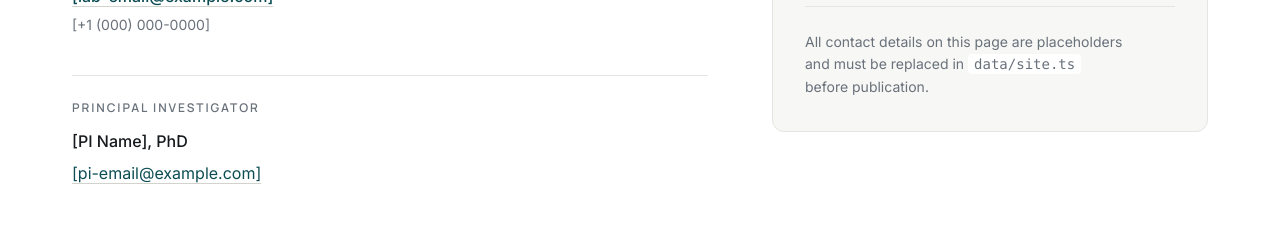
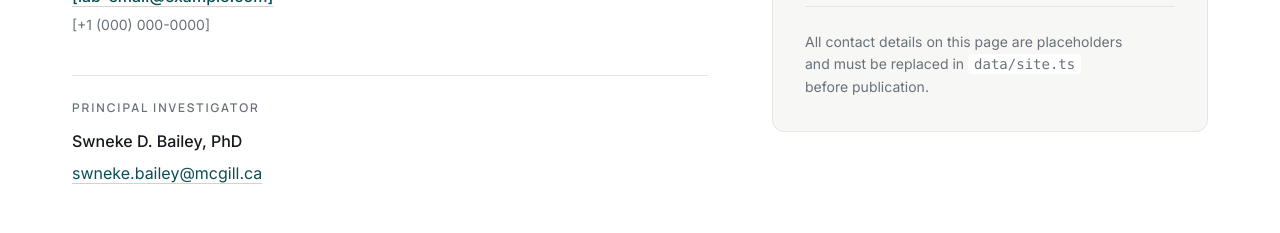
Before and after one commit to Neda-Esfehani/Bailey-Lab, a Next.js app: page /contact in a window 1280 px wide. Shown: the part 940-1173 px from the top of the page. Built offline with nearby package versions, Linux system fonts and the light colour scheme.

Commit message:
Update Bailey Lab homepage and research profile

```diff
--- a/data/site.ts
+++ b/data/site.ts
@@ -10,13 +10,13 @@ export const site = {
   defaultTitle: 'Bailey Lab | Cancer Genomics & Epigenomics',
   tagline: 'Decoding the regulatory genome of cancer',
   description:
-    'The Bailey Lab at the Research Institute of the McGill University Health Centre (RI-MUHC) and McGill University studies how genomic and epigenomic alterations shape cancer progression, metastasis and therapeutic response.',
+    'The Bailey Lab at the RI-MUHC and McGill University uses genomics, epigenomics and bioinformatics to study esophageal cancer, metastasis, chemoresistance and regulatory alterations.',
 
   /**
    * Public URL of the deployed site. Used for canonical links and OpenGraph.
    * Replace when the final domain is known.
    */
-  url: 'https://neda-esfehani.github.io/bailey-lab-website',
+  url: 'https://neda-esfehani.github.io/Bailey-Lab',
   ogImage: '/images/og-default.png',
 
   institution: {
@@ -29,8 +29,8 @@ export const site = {
   /** ⚠️ Placeholder — do not publish until confirmed by the lab. */
   contact: {
     labEmail: '[lab-email@example.com]',
-    piName: '[PI Name], PhD',
-    piEmail: '[pi-email@example.com]',
+    piName: 'Swneke D. Bailey, PhD',
+    piEmail: 'swneke.bailey@mcgill.ca',
     phone: '[+1 (000) 000-0000]',
     addressLines: [
       '[Building name]',
@@ -46,7 +46,7 @@ export const site = {
   /** ⚠️ Placeholder profile links. */
   socials: {
     email: 'mailto:[lab-email@example.com]',
-    googleScholar: 'https://scholar.google.com/',
+    googleScholar: 'https://scholar.google.co.uk/',
     pubmed: 'https://pubmed.ncbi.nlm.nih.gov/',
     linkedin: 'https://www.linkedin.com/',
   },
```
